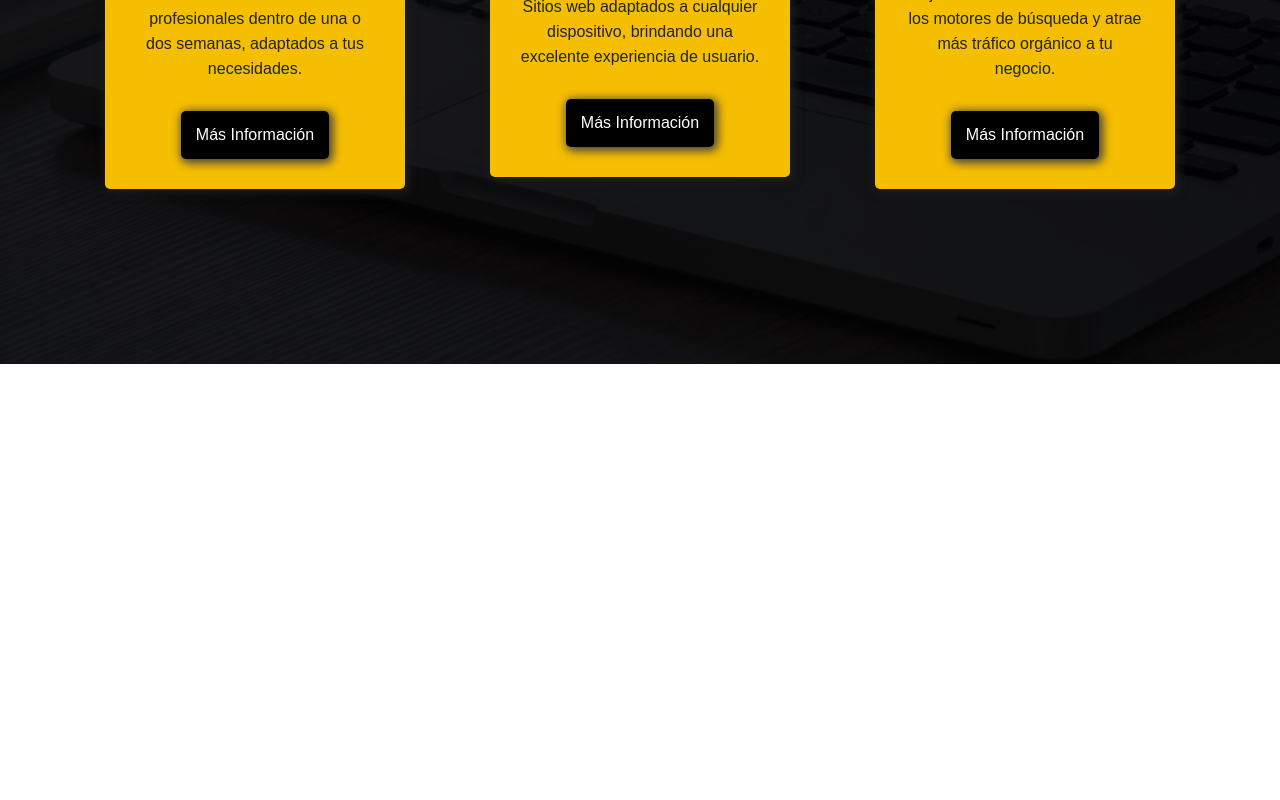
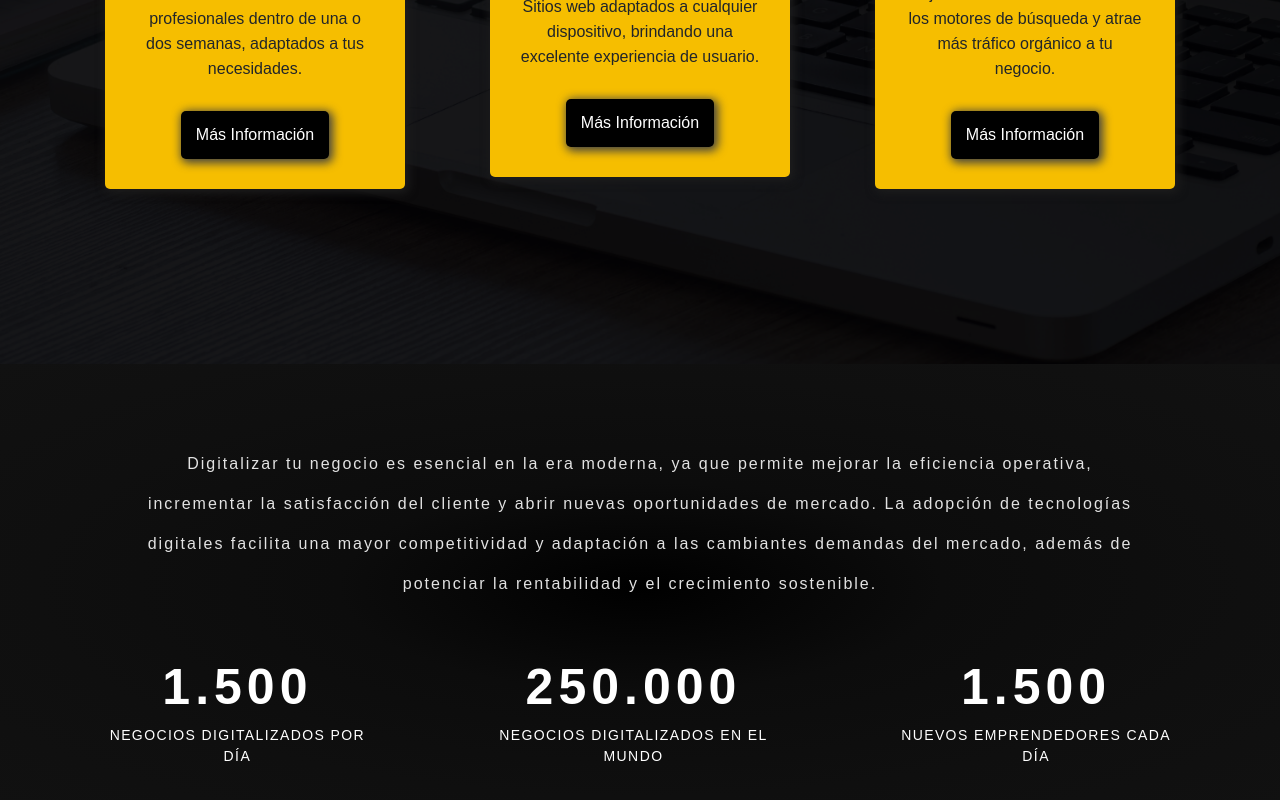
Before and after one commit to jonathanpoblet/virtual-designs, a React (Vite) app: page / in a window 1280 px wide. Shown: the part 1336-2136 px from the top of the page. Before the commit the page ends 1700 px from the top, so only its background shows below. Built offline with nearby package versions, Linux system fonts and the light colour scheme; a web font is replaced by a local one.

Commit message:
Info Added

```diff
--- /dev/null
+++ b/src/Components/Info/Info.jsx
@@ -0,0 +1,38 @@
+import { useEffect } from 'react';
+
+import AOS from 'aos';
+import 'aos/dist/aos.css';
+
+import './info.css';
+
+export default function Info() {
+  useEffect(() => {
+    AOS.init();
+  }, []);
+
+  return (
+    <section className='info' id='info'>
+      <p className='info-text'>
+        Digitalizar tu negocio es esencial en la era moderna, ya que permite mejorar la eficiencia
+        operativa, incrementar la satisfacción del cliente y abrir nuevas oportunidades de mercado.
+        La adopción de tecnologías digitales facilita una mayor competitividad y adaptación a las
+        cambiantes demandas del mercado, además de potenciar la rentabilidad y el crecimiento
+        sostenible.
+      </p>
+      <div className='info-container'>
+        <div className='info-container-stadistic'>
+          <p className='info-container-stadistic-number'>1.500</p>
+          <p className='info-container-stadistic-text'>NEGOCIOS DIGITALIZADOS POR DÍA</p>
+        </div>
+        <div className='info-container-stadistic'>
+          <p className='info-container-stadistic-number'>250.000</p>
+          <p className='info-container-stadistic-text'>NEGOCIOS DIGITALIZADOS EN EL MUNDO</p>
+        </div>
+        <div className='info-container-stadistic'>
+          <p className='info-container-stadistic-number'>1.500</p>
+          <p className='info-container-stadistic-text'>NUEVOS EMPRENDEDORES CADA DÍA</p>
+        </div>
+      </div>
+    </section>
+  );
+}
--- /dev/null
+++ b/src/Components/Info/info.css
@@ -0,0 +1,78 @@
+.info {
+  display: flex;
+  flex-direction: column;
+  justify-content: center;
+  align-items: center;
+  text-align: center;
+  padding: 80px 50px;
+  padding-bottom: 0px;
+  width: 100%;
+  background-color: #000;
+  background: radial-gradient(#000, #0c0c0c, #0f0f0f, #111111);
+}
+
+.info-text {
+  max-width: 1000px;
+  color: #e2e2e2;
+  letter-spacing: 2px;
+  font-size: 16px;
+  line-height: 40px;
+}
+
+.info-container {
+  display: flex;
+  flex-direction: row;
+  justify-content: center;
+  align-items: center;
+  width: 100%;
+}
+
+.info-container-stadistic {
+  display: flex;
+  flex-direction: column;
+  justify-content: flex-start;
+  align-items: center;
+  margin: 30px 50px;
+  height: 130px;
+}
+
+.info-container-stadistic-number {
+  color: #fff;
+  font-weight: 700;
+  font-size: 50px;
+  letter-spacing: 5px;
+  margin-bottom: 0px;
+}
+
+.info-container-stadistic-text {
+  color: #fff;
+  font-size: 14px;
+  letter-spacing: 1.4px;
+  margin-bottom: 0px;
+}
+
+@media screen and (max-width: 920px) {
+  .info-container-stadistic {
+    margin: 20px 20px;
+  }
+
+  .info-container-stadistic-number {
+    font-size: 40px;
+  }
+}
+
+@media screen and (max-width: 700px) {
+  .info {
+    padding: 50px 0px;
+  }
+
+  .info-text {
+    width: 80%;
+  }
+
+  .info-container {
+    flex-direction: column;
+    width: 180px;
+    margin-bottom: 10px;
+  }
+}
--- a/src/Components/Main/Main.jsx
+++ b/src/Components/Main/Main.jsx
@@ -1,12 +1,14 @@
-import Banner from "../Banner/Banner";
-import Services from "../Services/Services";
-import "./main.css";
+import Banner from '../Banner/Banner';
+import Info from '../Info/Info';
+import Services from '../Services/Services';
+import './main.css';
 
 export default function Main() {
   return (
     <main className='main fade-in'>
       <Banner />
       <Services />
+      <Info />
     </main>
   );
 }
```
